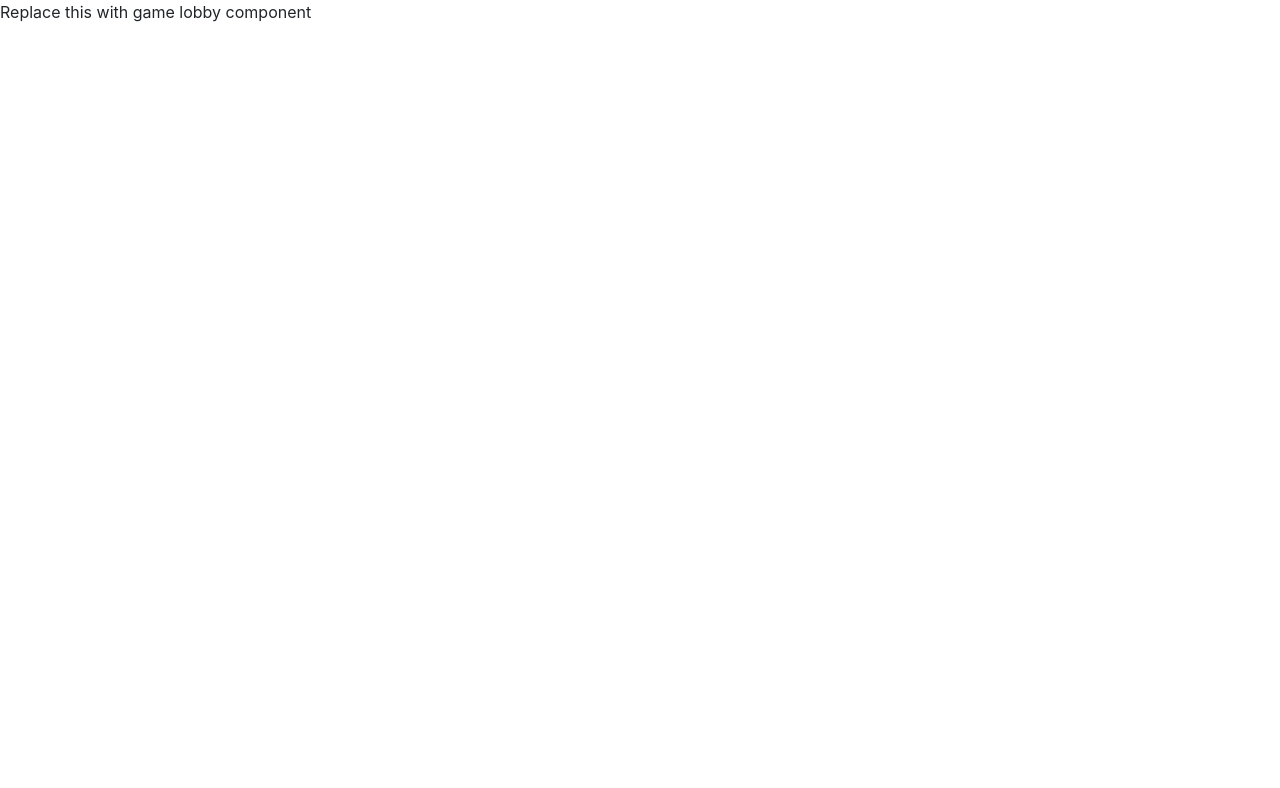
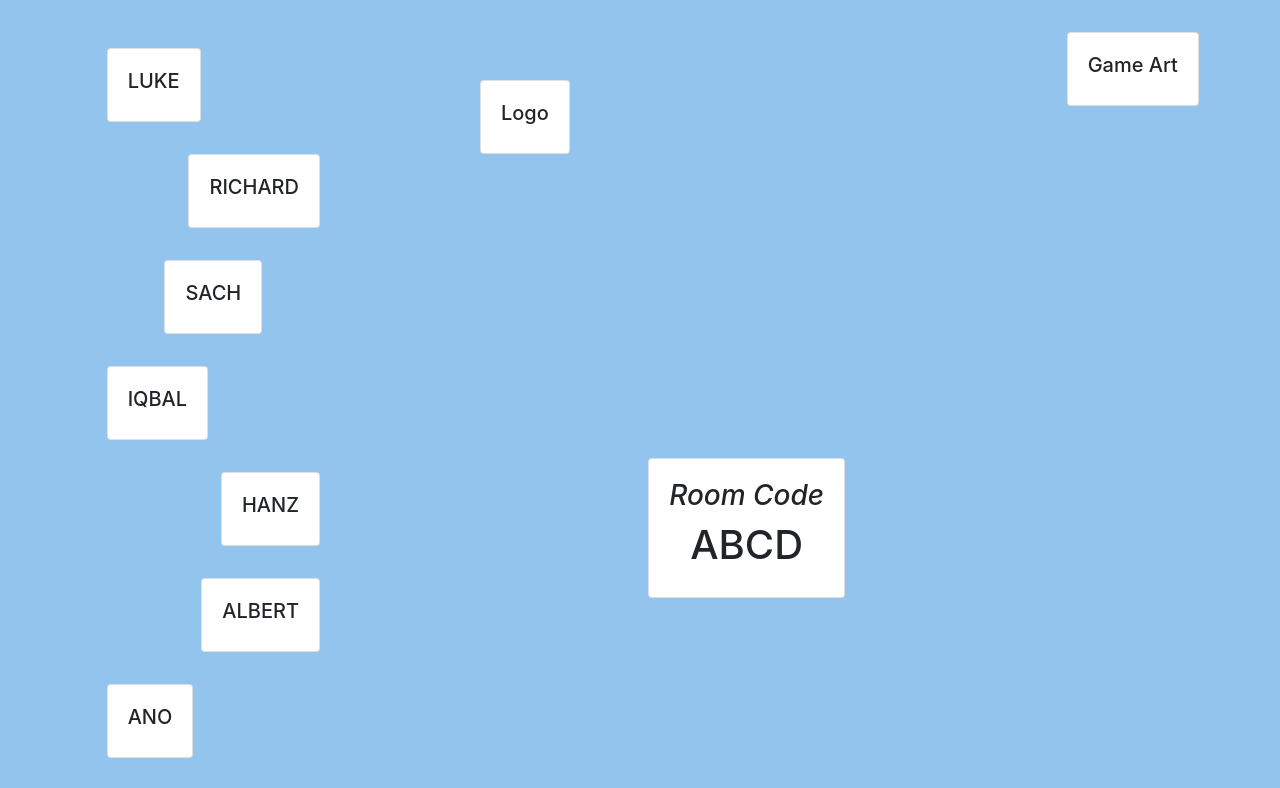
Before and after one commit to ProjectsWithTheBois/SachBoxNew, a React (Create React App) app in the folder my-app/: page /beachspeech in a window 1280 px wide. Shown: the top 788 px of the page. Built offline with nearby package versions, Linux system fonts and the light colour scheme.

Commit message:
Added BeachSpeech game lobby card holders

```diff
--- a/my-app/src/App.js
+++ b/my-app/src/App.js
@@ -6,6 +6,7 @@ import {
   Route
 } from "react-router-dom";
 import 'bootstrap/dist/css/bootstrap.min.css';
+import BSGameLobby from './components/beachspeech/BSGameLobby';
 
 function App() {
   return (
@@ -25,7 +26,7 @@ function App() {
             <p>Replace this with join game component</p>
           </Route>
           <Route exact path="/beachspeech"> {/*may have to create sub routes depending on how we create the game*/}
-            <p>Replace this with game lobby component</p>
+            <BSGameLobby />
           </Route>
         </Switch>
       </div>
--- /dev/null
+++ b/my-app/src/components/beachspeech/BSGameLobby.js
@@ -0,0 +1,77 @@
+import React from "react"
+import "../../stylesheets/beachspeech.css"
+import Island from "./Island"
+import playerData from "../../data/beachspeech/playerData"
+
+/* Beach Speech Game Lobby */
+class BSGameLobby extends React.Component {
+    constructor() {
+        super()
+        this.state = {
+            gameCode: "ABCD",
+            id: "1234567890",
+            playersBS: playerData
+        }
+    }
+
+    render() {
+        const playersInfo = this.state.playersBS.map( player => <Island key={player.id} playerName={player.playerName} islandOffset={player.islandOffset}/>)
+
+        return (
+            <div class="container-fluid top-buffer">
+
+                <div class="row">
+                    { /* Sets up all the Player Islands */ }
+                    <div class="col-2 offset-1">
+                        {playersInfo}
+                    </div>
+
+                    { /* Contains the Logo and Room Code */ }
+                    <div class="col-6 offset-1">
+                        <div class="row">
+                            <div class="card my-5 offset-1">
+                                <div class="card-body text-center">
+                                    <h5>Logo</h5>
+                                </div>
+                            </div>
+                        </div>
+
+                        <div class="row justify-content-center buffer">
+                            <div class="card mb-4">
+                                <div class="card-body text-center">
+                                    <h3><em>Room Code</em></h3>
+                                    <h1>{this.state.gameCode}</h1>
+                                </div>
+                            </div>
+                        </div>
+
+                    </div>
+
+                    { /* Art Filler */ }
+                    <div class="col-2">
+                        <div class="row">
+                            <div class="card mb-4">
+                                <div class="card-body text-center">
+                                    <h5>Game Art</h5>
+                                </div>
+                            </div>
+                        </div>
+                    </div>
+                </div>
+
+                { /* Contains the Developer Names */ }
+                <div class="row justify-content-center mt-3">
+                    <div class="card mb-4">
+                        <div class="card-body text-center">
+                            <h3>Developers</h3>
+                            <p class="lead"><b>Sach &#8226; Alec &#8226; Richard &#8226; Luke &#8226; Habib &#8226; Albert &#8226; Ano &#8226; Iqbal &#8226; Hanz</b></p>
+                        </div>
+                    </div>
+                </div>
+
+            </div>
+        )
+    }
+}
+
+export default BSGameLobby
--- /dev/null
+++ b/my-app/src/components/beachspeech/Island.js
@@ -0,0 +1,17 @@
+import React from "react"
+
+class Island extends React.Component {
+    render() {
+        return (
+            <div style={{display: this.props.playerName === "Empty" && "none"}} class={this.props.islandOffset}>
+                <div class="card my-3">
+                    <div class="card-body text-center">
+                        <h5 class="text-uppercase">{this.props.playerName}</h5>
+                    </div>
+                </div>
+            </div>
+        )
+    }
+}
+
+export default Island
--- /dev/null
+++ b/my-app/src/data/beachspeech/playerData.js
@@ -0,0 +1,44 @@
+const playerData = [
+    {
+        playerName: "Luke",
+        islandOffset: "row justify-content-start",
+        id: 1
+    },
+    {
+        playerName: "Richard",
+        islandOffset: "row justify-content-end",
+        id: 2
+    },
+    {
+        playerName: "Sach",
+        islandOffset: "row justify-content-center",
+        id: 3
+    },
+    {
+        playerName: "Iqbal",
+        islandOffset: "row justify-content-start",
+        id: 4
+    },
+    {
+        playerName: "Hanz",
+        islandOffset: "row justify-content-end",
+        id: 5
+    },
+    {
+        playerName: "Albert",
+        islandOffset: "row justify-content-end",
+        id: 6
+    },
+    {
+        playerName: "Ano",
+        islandOffset: "row justify-content-start",
+        id: 7
+    },
+    {
+        playerName: "Habib",
+        islandOffset: "row justify-content-center",
+        id: 8
+    }
+]
+
+export default playerData
--- /dev/null
+++ b/my-app/src/stylesheets/beachspeech.css
@@ -0,0 +1,24 @@
+body::-webkit-scrollbar {
+    width: 0.25rem;
+}
+
+body::-webkit-scrollbar-track {
+    background: #1e1e24;
+}
+
+body::-webkit-scrollbar-thumb {
+    background: #10ad5f;
+}
+
+body {
+    background-color: #92C4EE;
+}
+
+.top-buffer {
+    margin-top: 32px;
+}
+
+.buffer {
+    margin-top: 256px;
+    margin-bottom: 64px;
+}
```
